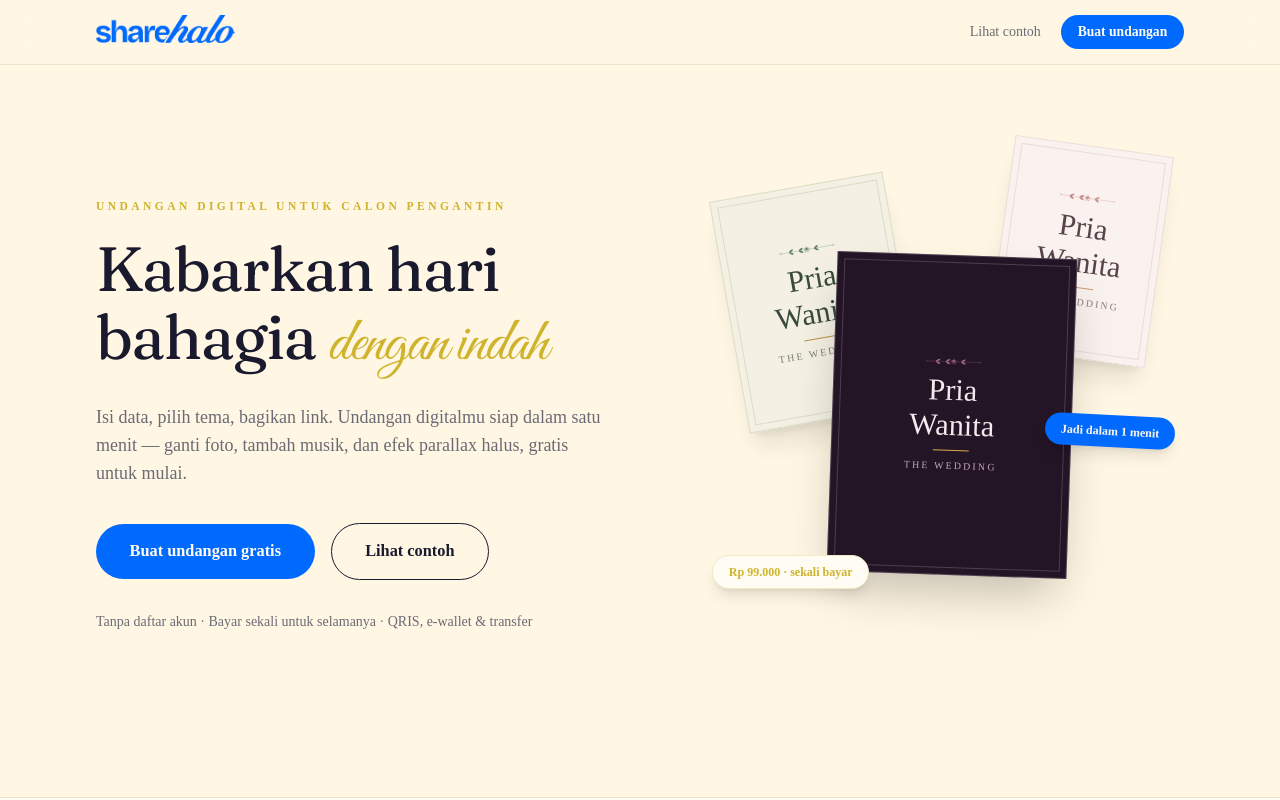
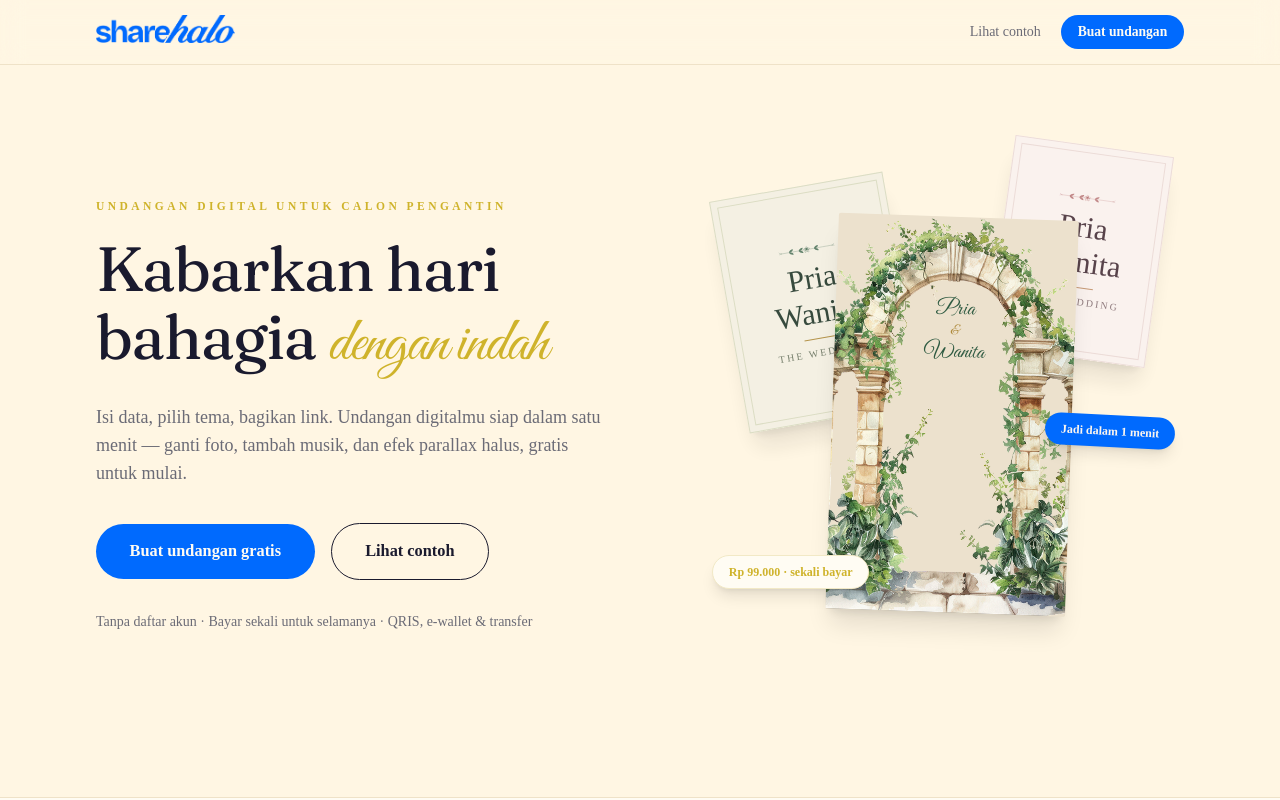
Before and after one commit to botskyz/bersanding, a Next.js app: page / in a window 1280 px wide. Shown: the top 800 px of the page. Built offline with nearby package versions, Linux system fonts and the light colour scheme; a web font is replaced by a local one.

Commit message:
Tampilkan Botanical Garden di hero, perbaiki teks jumlah tema, ThemePreview pakai arch asli

```diff
--- a/src/components/ThemePreview.tsx
+++ b/src/components/ThemePreview.tsx
@@ -15,6 +15,28 @@ export function ThemePreview({
   groom?: string
   bride?: string
 }) {
+  // Botanical Garden punya ilustrasi lengkung sendiri — ambil langsung dari
+  // aset cover aslinya (bukan gambar statis) supaya preview-nya sesuai
+  // dengan tampilan undangan yang sebenarnya.
+  if (theme === 'botanical') {
+    return (
+      <div className={cn('relative overflow-hidden rounded-sm bg-[#ECE1CD]', className)}>
+        {/* eslint-disable-next-line @next/next/no-img-element */}
+        <img
+          src="/theme-botanical/page-1/arch.png"
+          alt=""
+          aria-hidden
+          className="pointer-events-none w-full select-none"
+        />
+        <div className="absolute inset-x-0 top-[20%] flex flex-col items-center px-6 text-center">
+          <p className="font-script text-[1.35rem] leading-tight text-[#2E5A41]">{groom}</p>
+          <p className="font-script -my-0.5 text-sm text-[#AE8A3B]">&</p>
+          <p className="font-script text-[1.35rem] leading-tight text-[#2E5A41]">{bride}</p>
+        </div>
+      </div>
+    )
+  }
+
   const t = themeById(theme)
   return (
     <div className={cn(`theme-${theme}`, className)} data-variant={colorId}>
--- a/src/pages/index.tsx
+++ b/src/pages/index.tsx
@@ -100,7 +100,7 @@ export default function Home() {
               <ThemePreview theme="bouquet" colorId="blush" className="shadow-xl shadow-[var(--ink)]/10" />
             </div>
             <div className="absolute left-1/2 top-1/2 w-52 -translate-x-1/2 -translate-y-1/2 rotate-2 sm:w-60">
-              <ThemePreview theme="orchid" colorId="plum" className="shadow-2xl shadow-[var(--ink)]/25" />
+              <ThemePreview theme="botanical" className="shadow-xl shadow-[var(--ink)]/25" />
             </div>
             <div className="absolute -left-1 bottom-24 rounded-full border border-[var(--gold-soft)] bg-[var(--paper)] px-4 py-2 text-xs font-semibold text-[var(--gold)] shadow-lg shadow-[var(--ink)]/5 sm:-left-4">
               {formatIDR(PREMIUM_PRICE)} · sekali bayar
```
Also changed, not shown: 1 other file (tests, documents, lock files or other folders).
